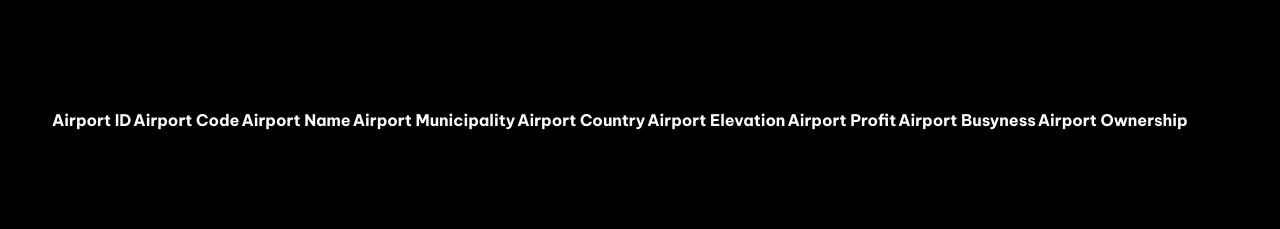
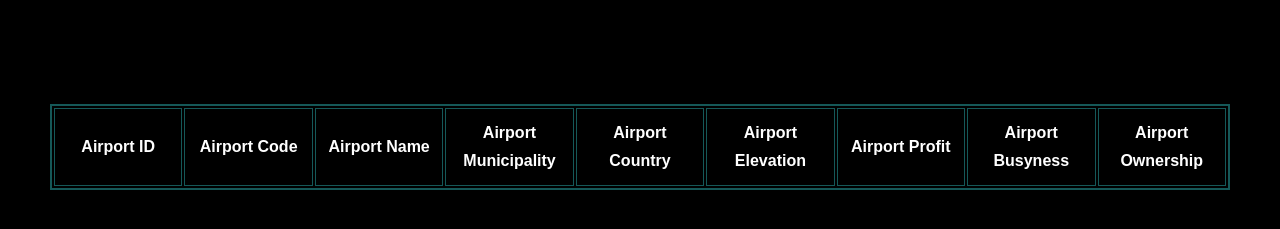
Before and after one commit to dzianismironau/EDI, a plain HTML site: page index.html in a window 1280 px wide. Shown: the part 155-384 px from the top of the page. Drawn offline with Linux system fonts and the light colour scheme.

Commit message:
style.css

```diff
--- a/style.css
+++ b/style.css
@@ -56,3 +56,20 @@ button {
 }
 
 /* Main */
+.table_data {
+    display: flex;
+    flex-direction: row;
+    border: 2px solid rgb(21, 88, 88);
+    border-collapse: collapse;
+    width: 100%;
+    text-align: center;
+  }
+.table_data th, td {
+    border: 1px solid rgb(21, 88, 88);
+    width: 33%;
+    margin-top: 10px;
+    margin-left: 10px;
+    padding: 10px;
+    font-family: "Marker Felt", fantasy;
+    width: 10%;
+}
```
